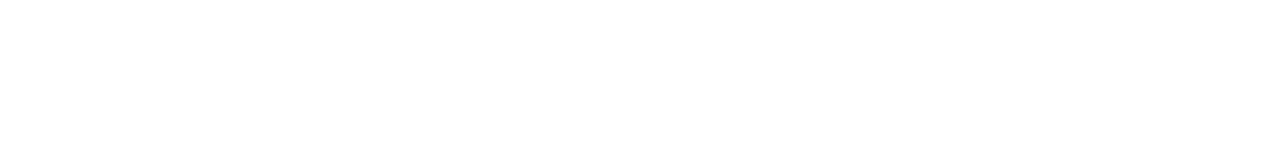
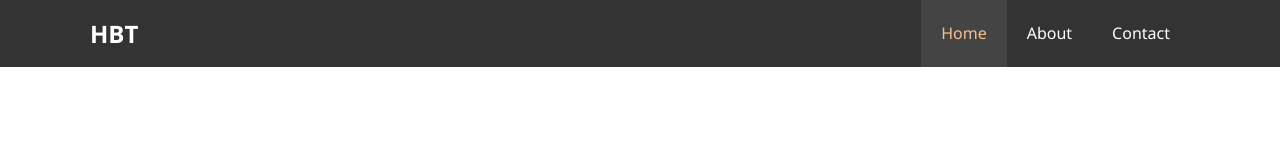
Before and after one commit to JoeQuattrone/hbt_hotel, a plain HTML site: page index.html in a window 1280 px wide. Drawn offline with Linux system fonts and the light colour scheme.

Commit message:
style home page

```diff
--- a/css/style.css
+++ b/css/style.css
@@ -0,0 +1,70 @@
+/* Reset */
+* {
+  margin: 0;
+  padding: 0;
+  box-sizing: border-box;
+}
+
+/* Main Styles */
+body {
+  font-family: 'Segoe UI', Tahoma, Geneva, sans-serif;
+  line-height: 1.7em;
+}
+
+a {
+  color: #333;
+  text-decoration: none;
+}
+
+h1, h2, h3 {
+  padding-bottom: 20px;
+}
+
+p {
+  margin: 10px 0;
+}
+
+/* Utility Classes */
+.container {
+  margin: auto;
+  max-width: 1100px;
+  overflow: auto;
+}
+
+/* Navbar */
+
+#navbar {
+  background: #333;
+  color: #fff;
+  overflow: auto;
+}
+
+#navbar a {
+  color: #fff;
+}
+
+#navbar h1 {
+  float: left;
+  padding-top: 20px;
+}
+
+#navbar ul {
+  list-style: none;
+  float: right;
+}
+
+#navbar ul li {
+  float: left;
+}
+
+#navbar ul li a {
+  display: block;
+  padding: 20px;
+  text-align: center;
+}
+
+#navbar ul li a:hover,
+#navbar ul li a.current {
+  background: #444;
+  color: #f7c08a;
+}
--- a/index.html
+++ b/index.html
@@ -3,13 +3,22 @@
   <head>
     <meta charset="utf-8">
     <meta name="description" content="Welcome to the most extraordinary hotel in Boston Massachusetts">
-    <meta name="keywords" content="hotel, boston hotel, new endgland hotel"
-    <link rel="stylesheet" href="css/style.css">
+    <meta name="keywords" content="hotel, boston hotel, new endgland hotel">
+    <link rel="stylesheet" type="text/css" href="css/style.css" />
     <title>Hotel BT | Welcome</title>
   </head>
   <body>
     <header>
-
+      <nav id="navbar">
+        <div class="container">
+          <h1 class="logo"><a href="index.html">HBT</a></h1>
+          <ul>
+            <li><a class="current" href="index.html">Home</a></li>
+            <li><a href="about.html">About</a></li>
+            <li><a href="contact.html">Contact</a></li>
+          </ul>
+        </div>
+      </nav>
     </header>
   </body>
 </html>
```
